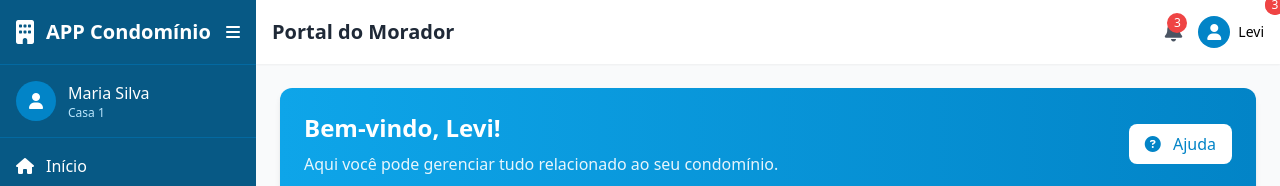
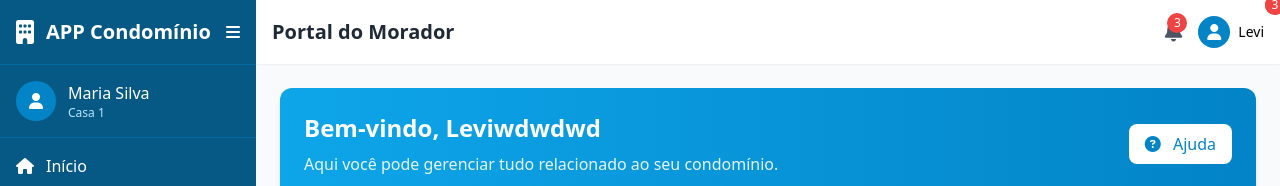
Before and after one commit to Levixs/appcondominio-front, a plain HTML site: page index.html in a window 1280 px wide. Shown: the top 186 px of the page. Drawn offline with nearby package versions, Linux system fonts and the light colour scheme.

Commit message:
build: teste dnv

```diff
--- a/index.html
+++ b/index.html
@@ -187,7 +187,7 @@
                 <div class="bg-gradient-to-r from-primary-500 to-primary-600 text-white rounded-xl p-6 mb-6 shadow-md">
                     <div class="flex flex-col md:flex-row md:items-center md:justify-between">
                         <div>
-                            <h2 class="text-2xl font-bold mb-2">Bem-vindo, Levi!</h2>
+                            <h2 class="text-2xl font-bold mb-2">Bem-vindo, Leviwdwdwd</h2>
                             <p class="opacity-90">Aqui você pode gerenciar tudo relacionado ao seu condomínio.</p>
                         </div>
                         <div class="mt-4 md:mt-0">
```
